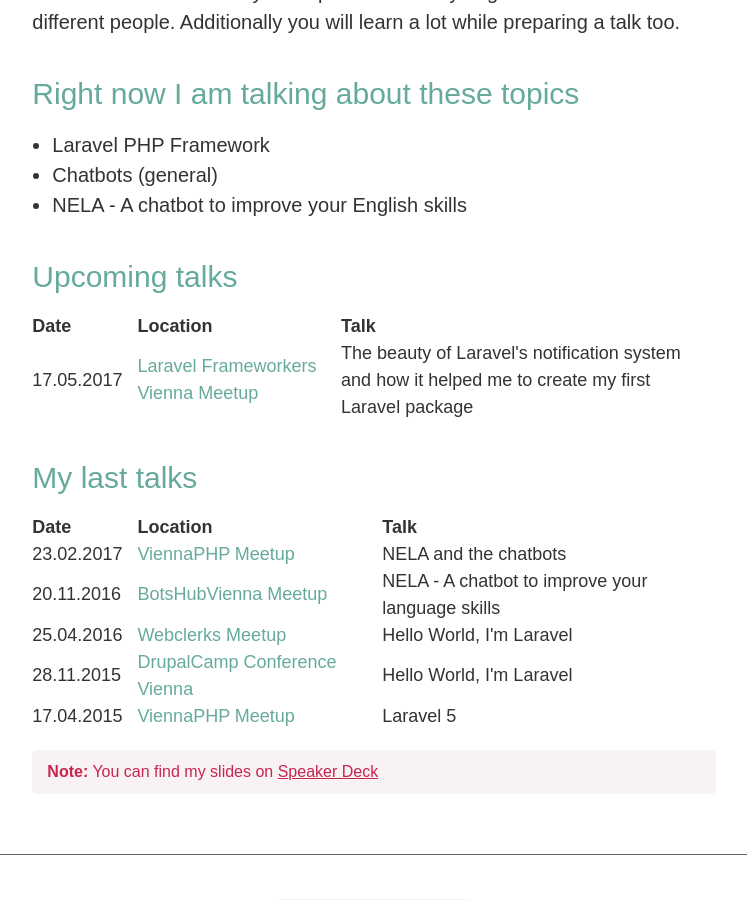
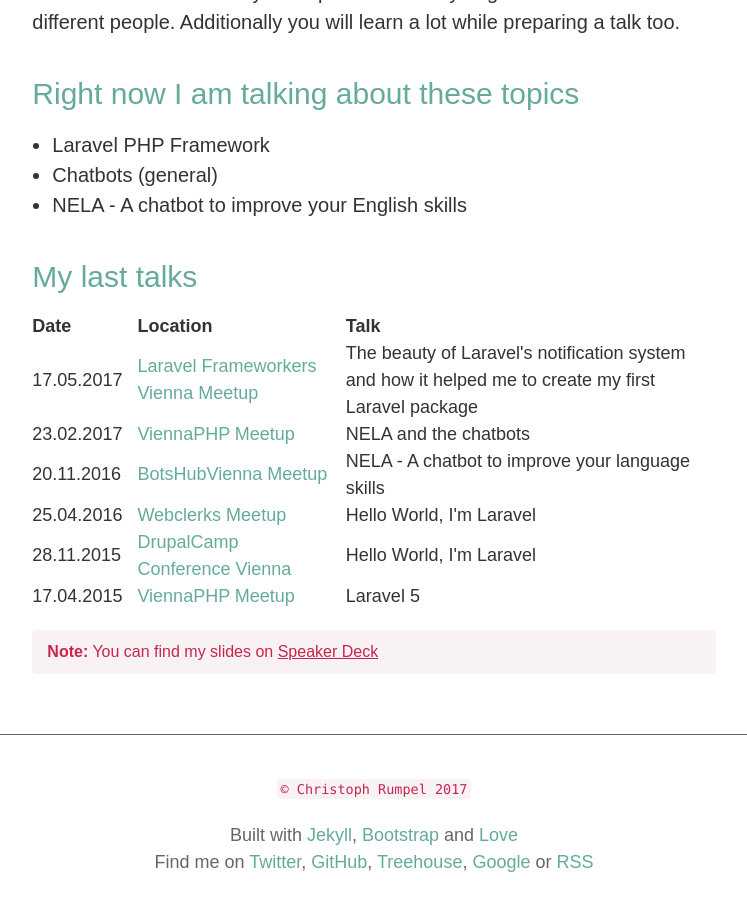
Before and after one commit to christophrumpel/christophrumpel.github.io, a Jekyll site: the page built from talks.html, in a window 1280 px wide and 900 px high, scrolled down 437 px. Shown: the whole window, without its empty margins (266-1013 px from the left). Built offline with Jekyll 4.4.1, drawn with Linux system fonts in a browser that asks for light colours; some web fonts are replaced.

Commit message:
UPdate talks site

```diff
--- a/talks.html
+++ b/talks.html
@@ -29,14 +38,6 @@
                         <td>17.05.2017</td>
                         <td><a href="https://www.meetup.com/Laravel-Frameworkers-Vienna/events/237725787/">Laravel Frameworkers Vienna Meetup</a></td>
                         <td>The beauty of Laravel's notification system and how it helped me to create my first Laravel package</td>
-                    </tr>
-                </table>
-                <h2>My last talks</h2>
-                <table>
-                    <tr>
-                        <th>Date</th></tg>
-                        <th>Location</th>
-                        <th>Talk</th>
                     </tr>
                     <tr>
                         <td>23.02.2017</td>
```
Also changed, not shown: other parts of talks.html (+10 -1 lines).
